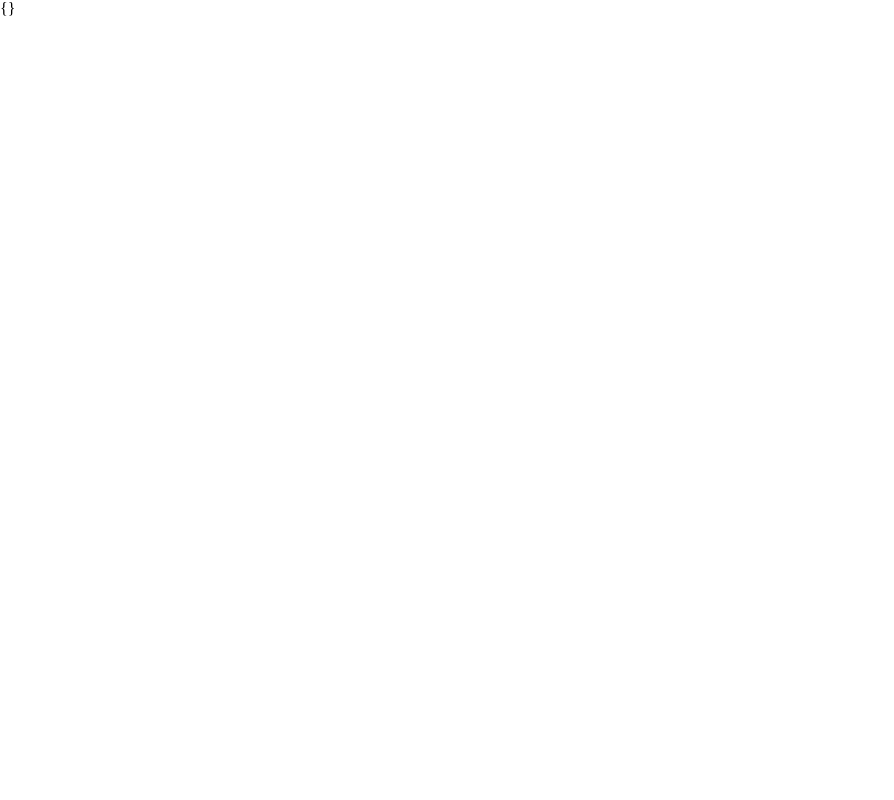
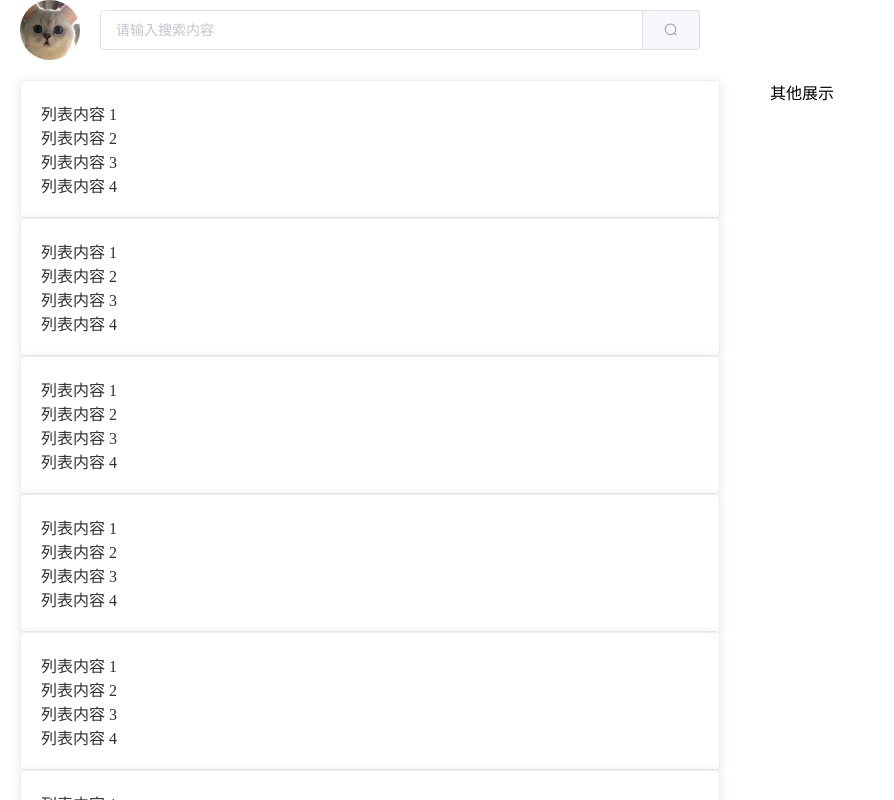
Before and after one commit to yanqiaoyu/yShiftLeftEngine, a Vue app in the folder yshiftleftengine-vue/: page /#/results in a window 1280 px wide. Shown: the whole page, without its empty margins (0-894 px from the left). Built offline with nearby package versions, Linux system fonts and the light colour scheme.

Commit message:
增加搜索功能

```diff
--- a/yshiftleftengine-vue/src/components/ResultDisplay/Results.vue
+++ b/yshiftleftengine-vue/src/components/ResultDisplay/Results.vue
@@ -1,10 +1,87 @@
 <template>
-  <div>{{ this.$route.query }}</div>
+  <el-container class="resultsDisplay">
+    <el-header>
+      <!-- 猫猫图 -->
+      <el-avatar
+        :size="60"
+        fit="fit"
+        :src="require('../../assets/cat.png')"
+      ></el-avatar>
+      <el-input
+        placeholder="请输入搜索内容"
+        v-model="queryInfo.searchInput"
+        class="searchInput"
+        @keyup.enter.native="Search"
+      >
+        <el-button
+          slot="append"
+          icon="el-icon-search"
+          @click="Search"
+        ></el-button>
+      </el-input>
+    </el-header>
+    <el-main>
+      <div class="mainContent">
+        <el-card class="box-card" v-for="p in 10" :key="p">
+          <div v-for="o in 4" :key="o" class="text item">
+            {{ '列表内容 ' + o }}
+          </div>
+        </el-card>
+      </div>
+      <div class="mainOthers">其他展示</div>
+    </el-main>
+  </el-container>
 </template>
 
 <script>
-export default {}
+export default {
+  mounted() {
+    //  创建时就改好页面的标题，参考百度，取搜索内容作为标题
+    document.title = this.$route.query.searchInput
+  },
+  data() {
+    return {
+      queryInfo: {
+        searchInput: this.$route.query.searchInput,
+      },
+    }
+  },
+  methods: {
+    // 搜索经验
+    async Search() {},
+  },
+}
 </script>
 
 <style lang="less" scoped>
+.resultsDisplay {
+  height: 100%;
+}
+
+.searchInput {
+  margin-left: 20px;
+  width: 600px;
+  height: 40px;
+}
+
+.el-header {
+  display: flex;
+  //   justify-content: space-between;
+  align-items: center;
+}
+
+.el-main {
+  display: flex;
+}
+
+.mainContent {
+  height: 100%;
+  width: 700px;
+}
+
+.mainOthers {
+  height: 100%;
+  flex: 1;
+  margin-left: 50px;
+}
 </style>
--- a/yshiftleftengine-vue/src/components/Search.vue
+++ b/yshiftleftengine-vue/src/components/Search.vue
@@ -10,8 +10,13 @@
           placeholder="请输入搜索内容"
           v-model="queryInfo.searchInput"
           class="input-with-select"
+          @keyup.enter.native="Search"
         >
-          <el-button slot="append" icon="el-icon-search"></el-button>
+          <el-button
+            slot="append"
+            icon="el-icon-search"
+            @click="Search"
+          ></el-button>
         </el-input>
       </div>
       <div class="search-Button">
--- a/yshiftleftengine-vue/src/router/index.js
+++ b/yshiftleftengine-vue/src/router/index.js
@@ -20,7 +20,7 @@ const routes = [
     component: Results,
     meta: {
       // 页面标题title
-      title: '结果'
+      title: ''
     }
   }
 ]
```
Also changed, not shown: yshiftleftengine-vue/src/plugins/element.js (+13 -1 lines).
